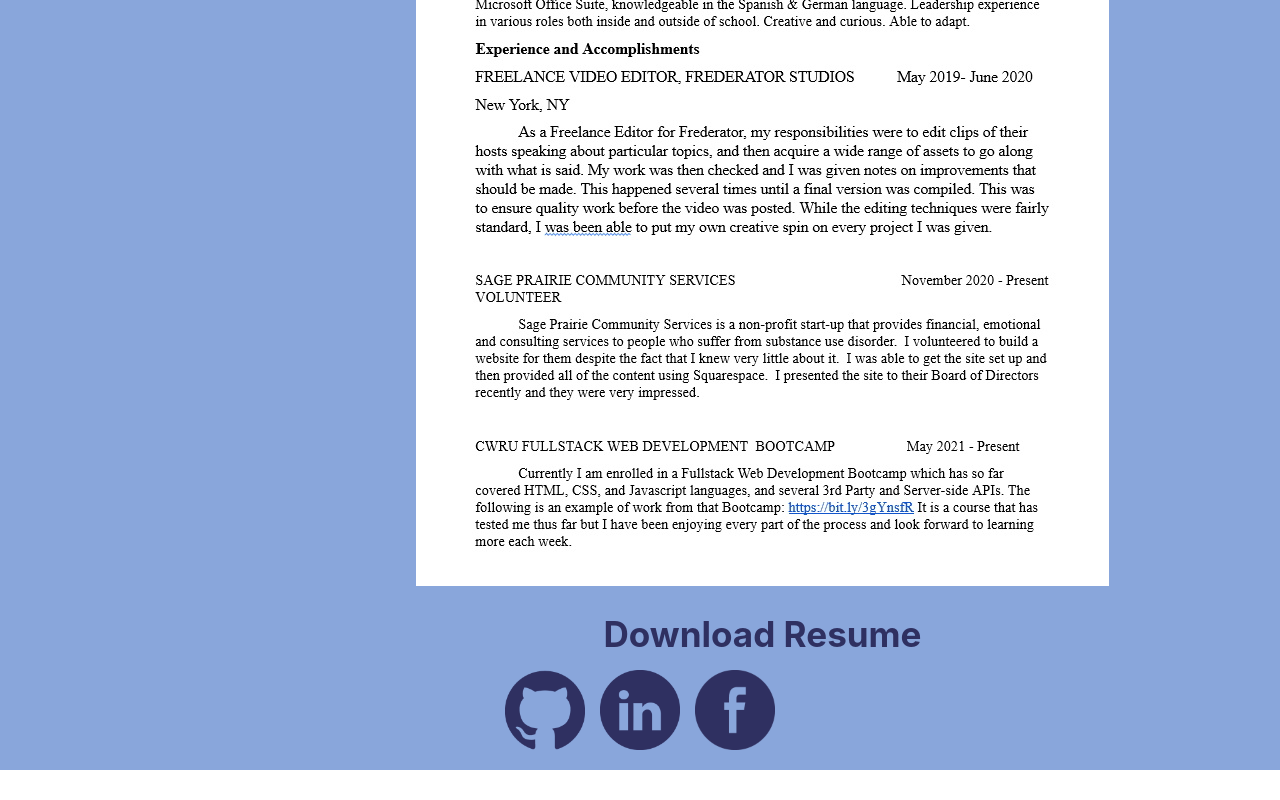
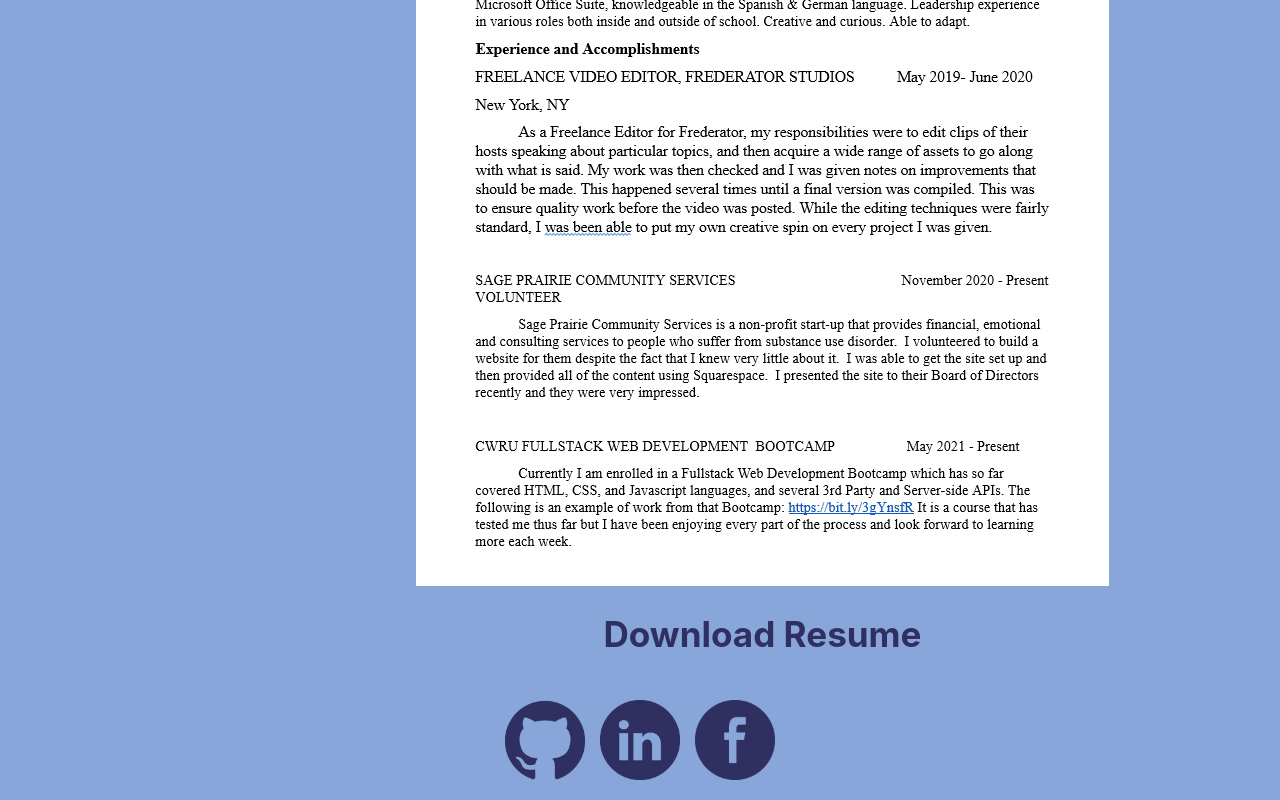
Before and after one commit to LoganDufek/react-portfolio, a React (Create React App) app: page /react-portfolio/resume in a window 1280 px wide. Shown: the part 714-1514 px from the top of the page. Before the commit the page ends 1484 px from the top, so only its background shows below. Built offline with nearby package versions, Linux system fonts and the light colour scheme.

Commit message:
README updated

```diff
--- a/src/App.css
+++ b/src/App.css
@@ -94,7 +94,7 @@
     justify-content: center;
     font-size: 22px;
     padding-bottom: 15px;
-    padding-top: 15px;
+    padding-top: 45px;
 }
 
 .aboutMe {
@@ -317,12 +317,15 @@
   margin-right: auto;
    text-align: center;
    width: 35%;
+
 }
 
 .download-button {
    font-size: 30px;
    padding-bottom: 20px;
    color: #2F3061;
+
+
 }
 
 .resume-container li {
```
Also changed, not shown: src/assets/images/landingPage.jpg (added), 1 other file (tests, documents, lock files or other folders).
